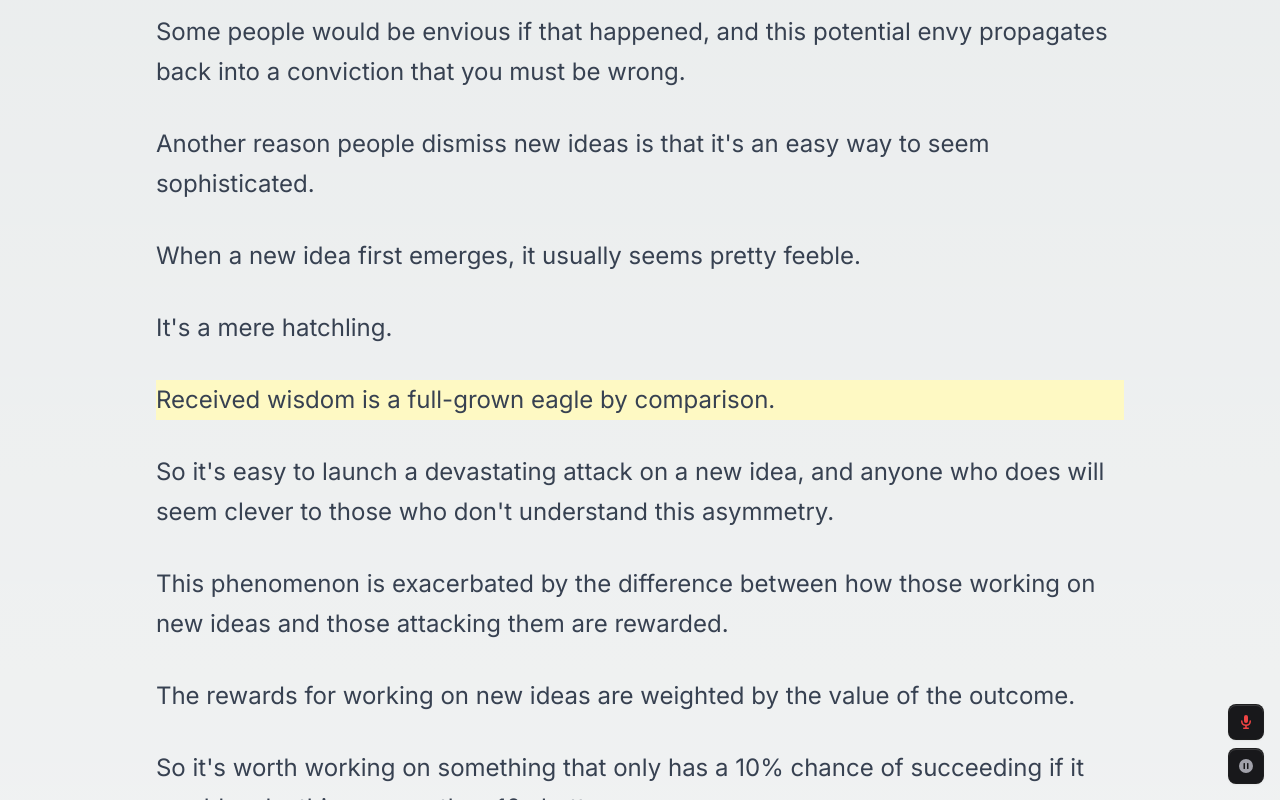
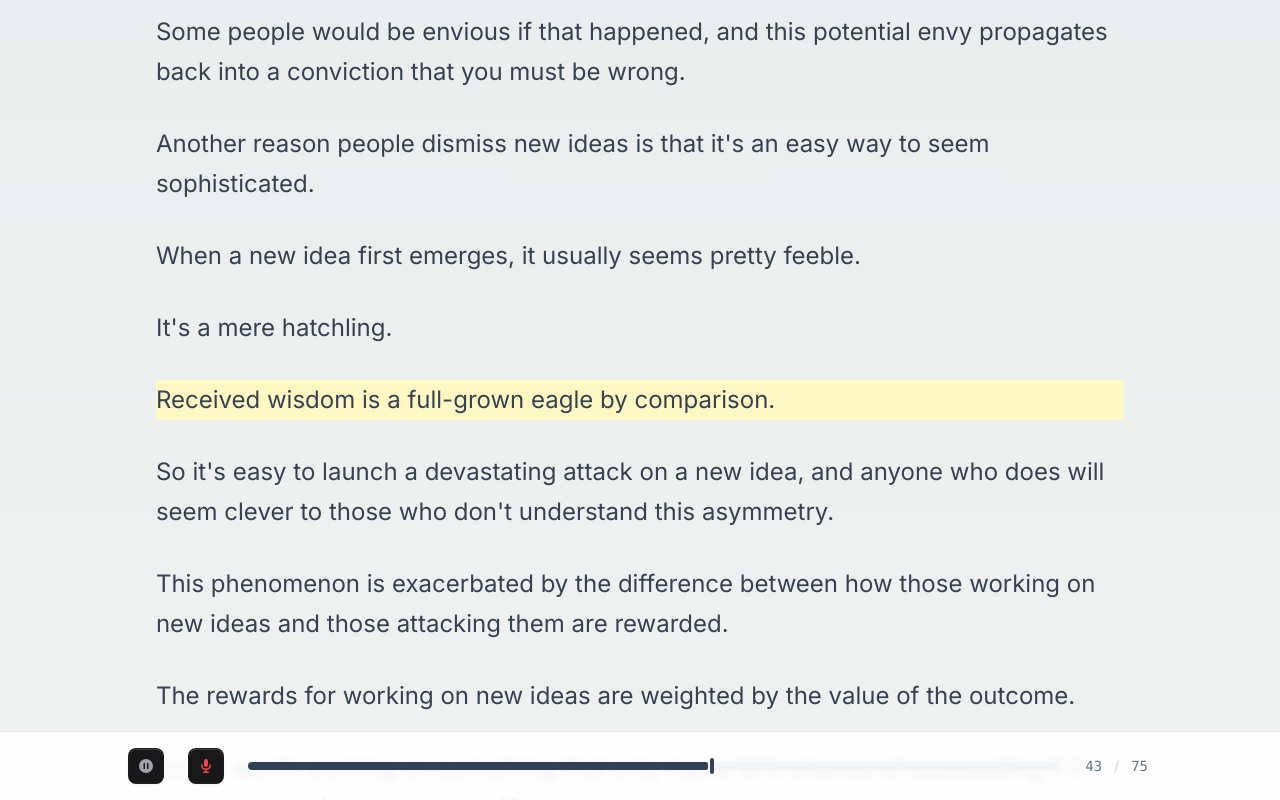
Before and after one commit to dan-kwiat/audiflo, a Next.js app: page / in a window 1280 px wide. Both pictures are taken after a click on the element "Received wisdom is a full-grown eagle by comparison.". Shown: the part 3806-4606 px from the top of the page. Built offline with nearby package versions, Linux system fonts and the light colour scheme; no server answers.

Commit message:
feat(ui): add player bottom bar

```diff
--- a/package.json
+++ b/package.json
@@ -25,9 +25,11 @@
     "next": "13.4.13",
     "postcss": "8.4.27",
     "react": "18.2.0",
+    "react-aria": "^3.31.1",
     "react-dom": "18.2.0",
     "react-hot-toast": "^2.4.1",
     "react-media-recorder": "^1.6.5",
+    "react-stately": "^3.29.1",
     "recorder-js": "^1.0.7",
     "supports-color": "^8.1.1",
     "tailwindcss": "3.3.3",
--- a/src/app/page.tsx
+++ b/src/app/page.tsx
@@ -14,6 +14,7 @@ import {
   AlertTitle,
 } from "@/components/alert"
 import clsx from "clsx"
+import { Slider } from "@/components/player/Slider"
 
 export default function Page() {
   const audioRef = useRef<HTMLAudioElement | null>(null)
@@ -87,7 +88,6 @@ export default function Page() {
   //     })
   //   }
   // }, [reading, cursorIndex])
-
   return (
     <div className="pt-12 pb-24 lg:py-24">
       <article className="prose lg:prose-2xl mx-auto dark:prose-invert px-2">
@@ -115,7 +115,20 @@ export default function Page() {
           </p>
         ))}
       </article>
-      <div className="fixed bottom-4 right-4 space-y-2">
+      <div className="fixed bottom-4 right-4 space-y-2"></div>
+      <div className="fixed inset-x-0 bottom-0 z-10 lg:left-112 xl:left-120">
+        <div className="bg-white/90 px-4 py-4 shadow shadow-slate-200/80 ring-1 ring-slate-900/5 backdrop-blur-sm md:px-6">
+          <div className="max-w-screen-lg mx-auto flex items-center gap-6 ">
+            <Button>
+              {reading ? (
+                <PauseCircleIcon
+                  onClick={() => pause()}
+                  className="w-12 h-12"
+                />
+              ) : (
+                <PlayCircleIcon onClick={() => play()} className="w-12 h-12" />
+              )}
+            </Button>
             <Record
               contextString={contextString}
               onClick={(recording) => {
@@ -143,15 +156,17 @@ export default function Page() {
                 })
               }}
             />
-        <Button>
-          {reading ? (
-            <PauseCircleIcon onClick={() => pause()} className="w-12 h-12" />
-          ) : (
-            <PlayCircleIcon onClick={() => play()} className="w-12 h-12" />
-          )}
-        </Button>
+            <Slider
+              numberFormatter={{ format: (x) => `${x}x` } as Intl.NumberFormat}
+              maxValue={chunks.length}
+              step={1}
+              value={[cursorIndex + 1]}
+              onChangeEnd={([value]) => setCursorIndex(value - 1)}
+            />
           </div>
-      <div className="fixed bottom-4 left-4"></div>
+        </div>
+        {/* <AudioPlayer /> */}
+      </div>
       <Alert
         open={alertState.open}
         onClose={() => setAlertState((prev) => ({ ...prev, open: false }))}
--- /dev/null
+++ b/src/components/player/Slider.tsx
@@ -0,0 +1,175 @@
+import { useRef } from "react"
+import {
+  mergeProps,
+  useFocusRing,
+  useSlider,
+  useSliderThumb,
+  VisuallyHidden,
+} from "react-aria"
+import {
+  type SliderState,
+  type SliderStateOptions,
+  useSliderState,
+} from "react-stately"
+import clsx from "clsx"
+
+// function parseTime(seconds: number) {
+//   let hours = Math.floor(seconds / 3600)
+//   let minutes = Math.floor((seconds - hours * 3600) / 60)
+//   seconds = seconds - hours * 3600 - minutes * 60
+//   return [hours, minutes, seconds]
+// }
+
+// function formatTime(seconds: Array<number>, totalSeconds = seconds) {
+//   let totalWithoutLeadingZeroes = totalSeconds.slice(
+//     totalSeconds.findIndex((x) => x !== 0)
+//   )
+//   return seconds
+//     .slice(seconds.length - totalWithoutLeadingZeroes.length)
+//     .map((x) => x.toString().padStart(2, "0"))
+//     .join(":")
+// }
+
+function Thumb(props: {
+  index: number
+  state: SliderState
+  trackRef: React.RefObject<React.ElementRef<"div">>
+  isFocusVisible: boolean
+  focusProps: ReturnType<typeof useFocusRing>["focusProps"]
+  onChangeStart?: () => void
+}) {
+  let { state, trackRef, focusProps, isFocusVisible, index } = props
+  let inputRef = useRef<React.ElementRef<"input">>(null)
+  let { thumbProps, inputProps } = useSliderThumb(
+    { index, trackRef, inputRef },
+    state
+  )
+
+  return (
+    <div
+      className="absolute top-1/2 -translate-x-1/2"
+      style={{
+        left: `${state.getThumbPercent(index) * 100}%`,
+      }}
+    >
+      <div
+        {...thumbProps}
+        onMouseDown={(...args) => {
+          thumbProps.onMouseDown?.(...args)
+          props.onChangeStart?.()
+        }}
+        onPointerDown={(...args) => {
+          thumbProps.onPointerDown?.(...args)
+          props.onChangeStart?.()
+        }}
+        className={clsx(
+          "h-4 rounded-full",
+          isFocusVisible || state.isThumbDragging(index)
+            ? "w-1.5 bg-slate-900"
+            : "w-1 bg-slate-700"
+        )}
+      >
+        <VisuallyHidden>
+          <input ref={inputRef} {...mergeProps(inputProps, focusProps)} />
+        </VisuallyHidden>
+      </div>
+    </div>
+  )
+}
+
+export function Slider(
+  props: SliderStateOptions<Array<number>> & { onChangeStart?: () => void }
+) {
+  let trackRef = useRef<React.ElementRef<"div">>(null)
+  let state = useSliderState(props)
+  let { groupProps, trackProps, labelProps, outputProps } = useSlider(
+    props,
+    state,
+    trackRef
+  )
+  let { focusProps, isFocusVisible } = useFocusRing()
+
+  let currentTime = state.getThumbValue(0) //parseTime(state.getThumbValue(0))
+  let totalTime = state.getThumbMaxValue(0) //parseTime(state.getThumbMaxValue(0))
+
+  return (
+    <div
+      {...groupProps}
+      className="absolute inset-x-0 bottom-full flex flex-auto touch-none items-center gap-6 md:relative"
+    >
+      {props.label && (
+        <label className="sr-only" {...labelProps}>
+          {props.label}
+        </label>
+      )}
+      <div
+        {...trackProps}
+        onMouseDown={(...args) => {
+          trackProps.onMouseDown?.(...args)
+          props.onChangeStart?.()
+        }}
+        onPointerDown={(...args) => {
+          trackProps.onPointerDown?.(...args)
+          props.onChangeStart?.()
+        }}
+        ref={trackRef}
+        className="relative w-full bg-slate-100 md:rounded-full"
+      >
+        <div
+          className={clsx(
+            "h-2 md:rounded-l-xl md:rounded-r-md",
+            isFocusVisible || state.isThumbDragging(0)
+              ? "bg-slate-900"
+              : "bg-slate-700"
+          )}
+          style={{
+            width:
+              state.getThumbValue(0) === 0
+                ? 0
+                : `calc(${state.getThumbPercent(0) * 100}% - ${
+                    isFocusVisible || state.isThumbDragging(0)
+                      ? "0.3125rem"
+                      : "0.25rem"
+                  })`,
+          }}
+        />
+        <Thumb
+          index={0}
+          state={state}
+          trackRef={trackRef}
+          onChangeStart={props.onChangeStart}
+          focusProps={focusProps}
+          isFocusVisible={isFocusVisible}
+        />
+      </div>
+      <div className="hidden items-center gap-2 md:flex">
+        <output
+          {...outputProps}
+          aria-live="off"
+          className={clsx(
+            "hidden rounded-md px-1 py-0.5 font-mono text-sm leading-6 md:block",
+            state.getThumbMaxValue(0) === 0 && "opacity-0",
+            isFocusVisible || state.isThumbDragging(0)
+              ? "bg-slate-100 text-slate-900"
+              : "text-slate-500"
+          )}
+        >
+          {currentTime}
+          {/* {formatTime(currentTime, totalTime)} */}
+        </output>
+        <span className="text-sm leading-6 text-slate-300" aria-hidden="true">
+          /
+        </span>
+        <span
+          className={clsx(
+            "hidden rounded-md px-1 py-0.5 font-mono text-sm leading-6 text-slate-500 md:block",
+            state.getThumbMaxValue(0) === 0 && "opacity-0"
+          )}
+        >
+          {totalTime}
+          {/* {formatTime(totalTime)} */}
+        </span>
+      </div>
+    </div>
+  )
+}
```
Also changed, not shown: 1 other file (tests, documents, lock files or other folders). Lines whose indentation alone changed are shown as unchanged.
